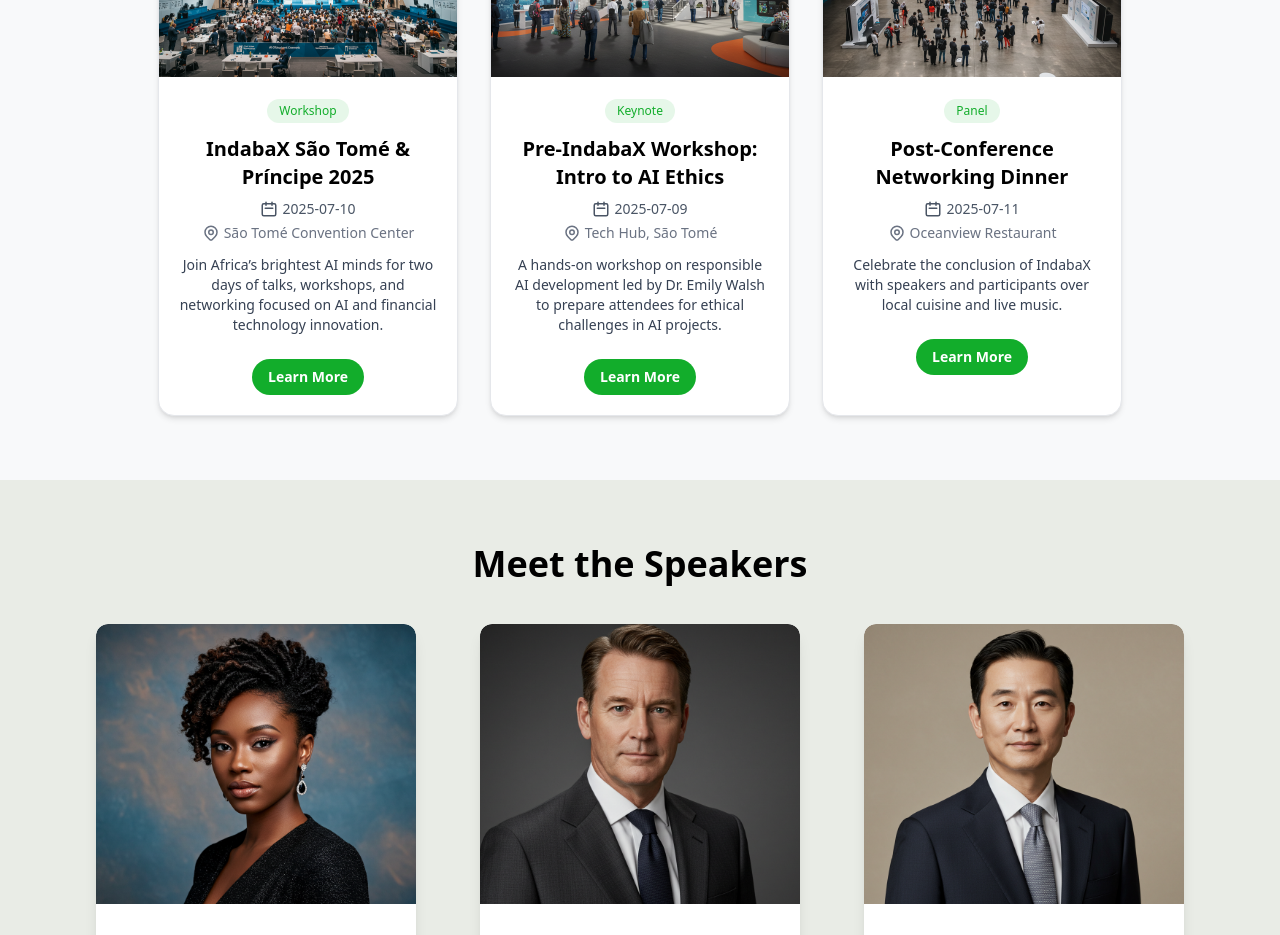
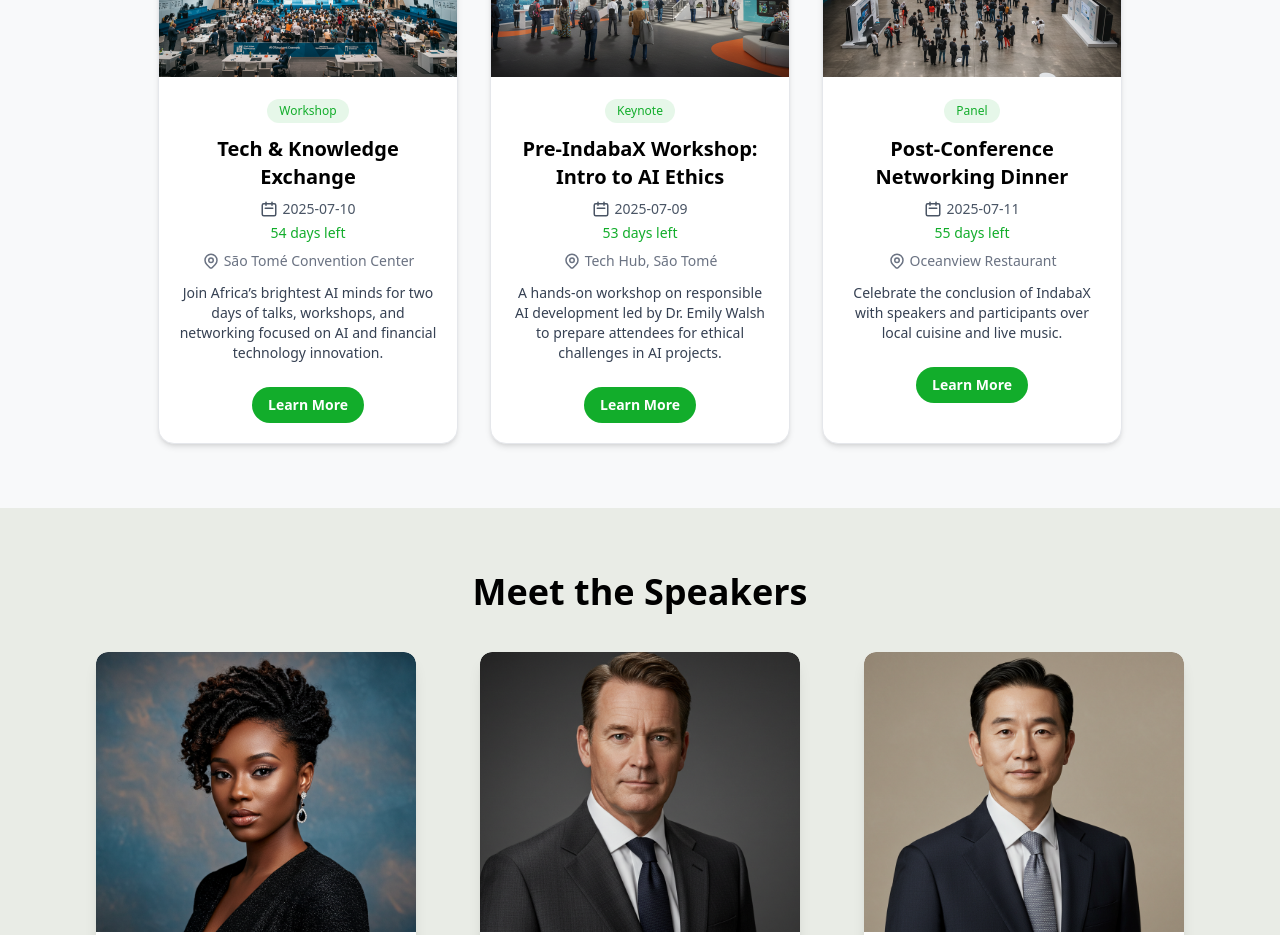
Before and after one commit to MOSOBELULU/indabaX, a React (Vite) app: page / in a window 1280 px wide. Shown: the part 1640-2575 px from the top of the page. Built offline with nearby package versions, Linux system fonts and the light colour scheme.

Commit message:
wip-event section/ event details page

```diff
--- a/src/App.jsx
+++ b/src/App.jsx
@@ -10,6 +10,7 @@ import Gallery from "./pages/Gallery";
 import Careers from "./pages/Careers";
 import SpeakersPage from "./pages/Speakers";
 import SpeakerDetail from "./pages/SpeakerDetail";
+import EventDetail from "./pages/EventDetail";
 import "slick-carousel/slick/slick.css";
 import "slick-carousel/slick/slick-theme.css";
 
@@ -31,6 +32,8 @@ export default function App() {
         </Route>
         <Route path='/speakerdetail/:id' element={< SpeakerDetail/>}>
         </Route>
+        <Route path='/eventdetail/:id' element={< EventDetail/>}>
+        </Route>
       </Routes>
 
       <Footer />
--- a/src/components/Events.jsx
+++ b/src/components/Events.jsx
@@ -1,7 +1,24 @@
+import { Link } from "react-router-dom";
 import { events } from "../data/DummyData";
-import { HiOutlineCalendar, HiOutlineClock, HiOutlineLocationMarker } from "react-icons/hi";
+import {
+  HiOutlineCalendar,
+  HiOutlineLocationMarker,
+} from "react-icons/hi";
 
 export default function Events() {
+  function getDaysLeft(dateStr) {
+    const eventDate = new Date(dateStr);
+    const currentDate = new Date();
+
+    //reset hours to avoid timezone issues
+    eventDate.setHours(0, 0, 0, 0);
+    currentDate.setHours(0, 0, 0, 0);
+
+    const timediff = eventDate - currentDate;
+    const datediff = Math.ceil(timediff / (1000 * 60 * 60 * 24));
+    return datediff >= 0 ? datediff : 0;
+  }
+
   return (
     <div className="py-16 px-6 bg-[#f8f9fa]">
       <div className="max-w-6xl mx-auto">
@@ -10,7 +27,9 @@ export default function Events() {
         </h2>
 
         <div className="flex flex-wrap gap-8 justify-center">
-          {events.map((event, index) => (
+          {events.map((event, index) => {
+            const daysLeft = getDaysLeft(event.date);
+            return (
               <div
                 key={index}
                 className="w-full sm:w-[300px] bg-white border border-gray-200 rounded-2xl shadow-md hover:shadow-lg transition duration-300"
@@ -21,37 +40,40 @@ export default function Events() {
                   className="w-full h-48 object-cover rounded-t-2xl"
                 />
                 <div className="p-5 text-center">
-
-
                   <span className="inline-block bg-[#12AD2B]/10 text-[#12AD2B] text-xs font-medium px-3 py-1 rounded-full mb-3">
                     {event.type || "Session"}
                   </span>
-
 
                   <h3 className="text-xl font-semibold text-black mb-2">
                     {event.title}
                   </h3>
 
-
                   <p className="text-sm text-gray-600 flex items-center justify-center gap-1 mb-1">
                     <HiOutlineCalendar className="text-lg" /> {event.date}
                   </p>
+                  <p className="text-sm text-[#12AD2B] font-medium mb-2">
+                    {daysLeft > 0
+                      ? `${daysLeft} day${daysLeft !== 1 ? "s" : ""} left`
+                      : "Today or past event"}
+                  </p>
 
                   <p className="text-sm text-gray-500 flex items-center justify-center gap-1 mb-3">
-                  <HiOutlineLocationMarker className="text-lg" /> {event.location}
+                    <HiOutlineLocationMarker className="text-lg" />{" "}
+                    {event.location}
                   </p>
 
                   <p className="text-gray-700 text-sm mb-4">
                     {event.description}
                   </p>
-
-
+              <Link to={`/eventdetail/${event.id}`}>
                   <button className="mt-2 bg-[#12AD2B] hover:bg-[#0f8e23] text-white text-sm font-semibold py-2 px-4 rounded-full transition duration-200">
                     Learn More
                   </button>
+              </Link>
                 </div>
               </div>
-          ))}
+            );
+          })}
         </div>
       </div>
     </div>
--- a/src/data/DummyData.jsx
+++ b/src/data/DummyData.jsx
@@ -79,7 +79,7 @@ export const sponsors = [
     id: 1,
     image: '/images/events/event1.jpg',
     type: 'Workshop',
-    title: "IndabaX São Tomé & Príncipe 2025",
+    title: "Tech & Knowledge Exchange",
     date: "2025-07-10",
     location: "São Tomé Convention Center",
     description:
--- /dev/null
+++ b/src/pages/EventDetail.jsx
@@ -0,0 +1,25 @@
+import { useParams } from "react-router-dom";
+import { events } from "../data/DummyData";
+import { HiOutlineCalendar, HiOutlineClock, HiOutlineLocationMarker } from "react-icons/hi";
+
+export default function EventDetails() {
+  const { id } = useParams();
+  const event = events.find((e) => e.id === id);
+
+  if (!event) {
+    return <div className="text-center mt-20 text-xl text-red-600">Event not found.</div>;
+  }
+
+  return (
+    <div className="max-w-4xl mx-auto px-6 py-16">
+      <img src={event.image} alt={event.title} className="w-full h-80 object-cover rounded-xl mb-6" />
+      <h1 className="text-3xl font-bold mb-2">{event.title}</h1>
+      <div className="flex items-center gap-4 text-gray-600 text-sm mb-4">
+        <span className="flex items-center gap-1"><HiOutlineCalendar /> {event.date}</span>
+        <span className="flex items-center gap-1"><HiOutlineClock /> {event.time}</span>
+        <span className="flex items-center gap-1"><HiOutlineLocationMarker /> {event.location}</span>
+      </div>
+      <p className="text-gray-700 leading-relaxed">{event.description}</p>
+    </div>
+  );
+}
```
Lines whose indentation alone changed are shown as unchanged.
